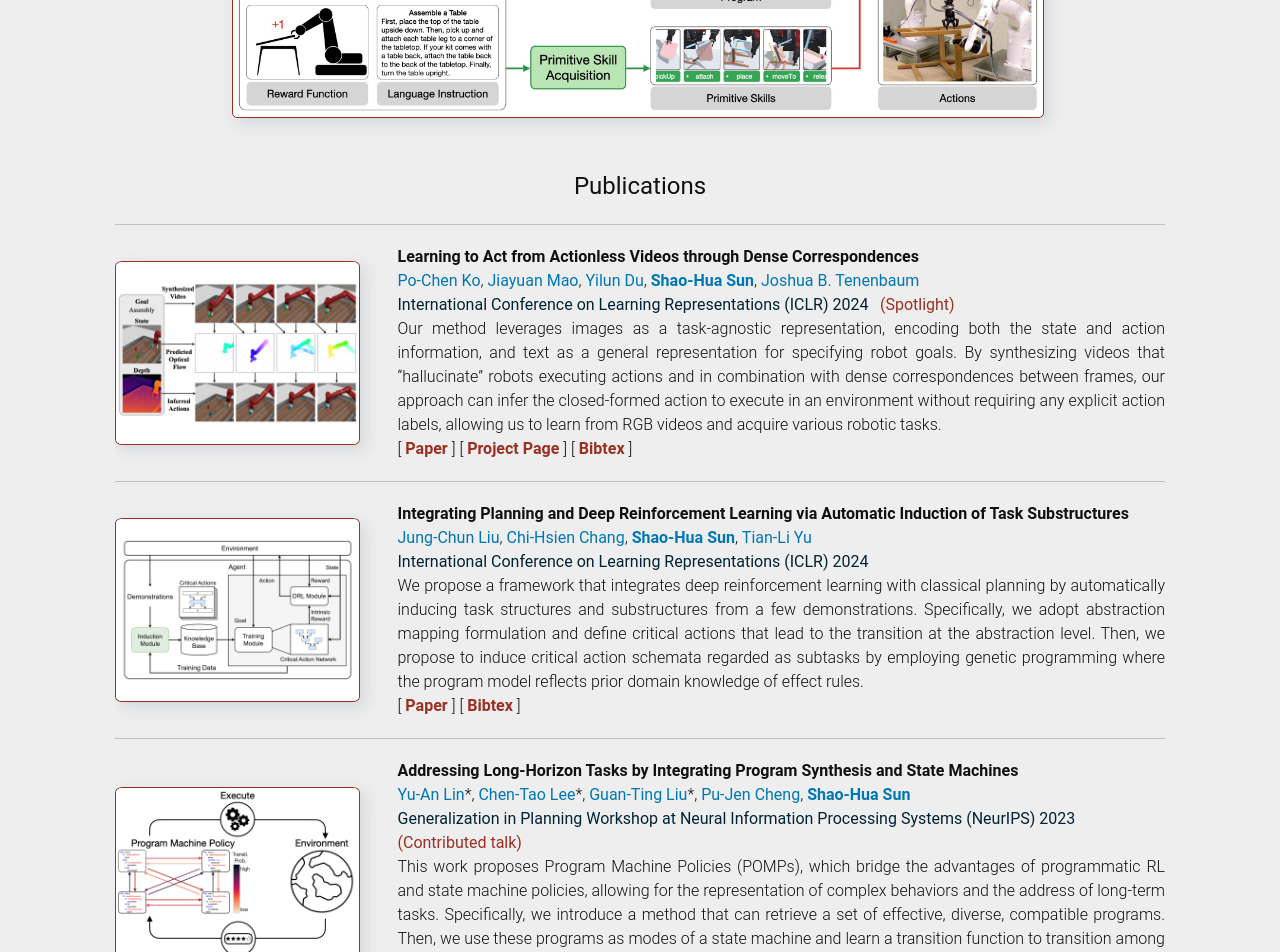
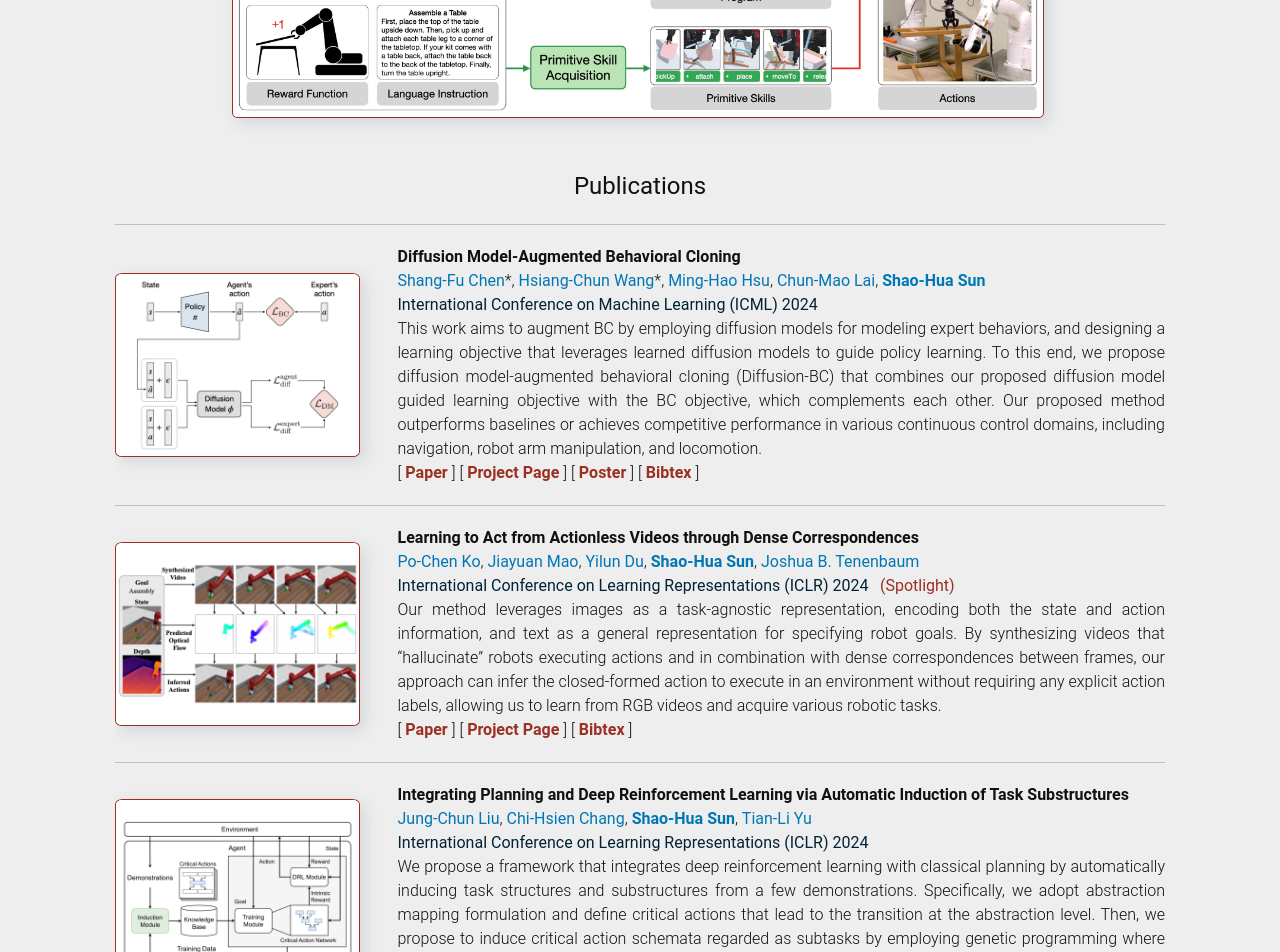
Before and after one commit to shaohua0116/shaohua0116.github.io, a Jekyll site: the page built from index.html, in a window 1280 px wide. Shown: the part 1855-2807 px from the top of the page. Built offline with Jekyll 4.4.1, drawn with Linux system fonts in a browser that asks for light colours; some web fonts are replaced; some of the changed text lies outside the part shown.

Commit message:
add member page & update dbc (icml 2024)

```diff
--- /dev/null
+++ b/_sass/_member.scss
@@ -0,0 +1,39 @@
+.bio {
+  max-width:        -webkit-calc(80% - (#{$spacing-unit} / 2));
+  max-width:        calc(80% - (#{$spacing-unit} / 2));
+  // margin-top:       #{$spacing-unit};
+  margin-left:      auto;
+  margin-right:     auto;
+  @include media-query($on-palm) {
+    margin-top:       10%;
+    max-width:        -webkit-calc(100% - (#{$spacing-unit} / 2));
+    max-width:        calc(100% - (#{$spacing-unit} / 2));
+  }
+}
+
+.wide{
+  @media screen and (max-width: 800px){
+    display: none;
+
+  }
+}
+
+.narrow{
+  @media screen and (min-width: 801px){
+    display: none;
+  }
+}
+
+.bio-body {
+  text-align: justify;
+  margin:     5px;
+  padding:    5px;
+  font-size:  16px;
+  @include media-query($on-palm) {
+    font-size:  14px;
+  }
+}
+
+.bio-bottom-margin {
+  margin:     20px;
+}
--- a/acml2023_tutorial.html
+++ b/acml2023_tutorial.html
@@ -1,7 +1,7 @@
 ---
 layout: page
 description: "ACML 2023 Tutorial"
-noindex:  true
+noindex: false
 ---
 
   <div class="pub-navigator"></div>
--- a/bibtex/dbc.txt
+++ b/bibtex/dbc.txt
@@ -1,6 +1,6 @@
-@article{wang2023diffusion,
+@inproceedings{chen2024diffusion,
   title={Diffusion Model-Augmented Behavioral Cloning},
-  author={Hsiang-Chun Wang and Shang-Fu Chen and Shao-Hua Sun},
-  journal={arXiv preprint arXiv:2302.13335},
-  year={2023}
+  author={Shang-Fu Chen and Hsiang-Chun Wang and Ming-Hao Hsu and Chun-Mao Lai and Shao-Hua Sun},
+  booktitle = {International Conference on Machine Learning},
+  year={2024}
 }
--- a/css/main.scss
+++ b/css/main.scss
@@ -101,4 +101,5 @@
     "industry",
     "research",
     "tutorial",
+    "member",
     "dissertation";
```
Also changed, not shown: _data/member.yml (added, +16 -0 lines), _data/publications.yml (+32 -31 lines), member.html (added, +31 -0 lines), images/member/sfc.jpg (added).
